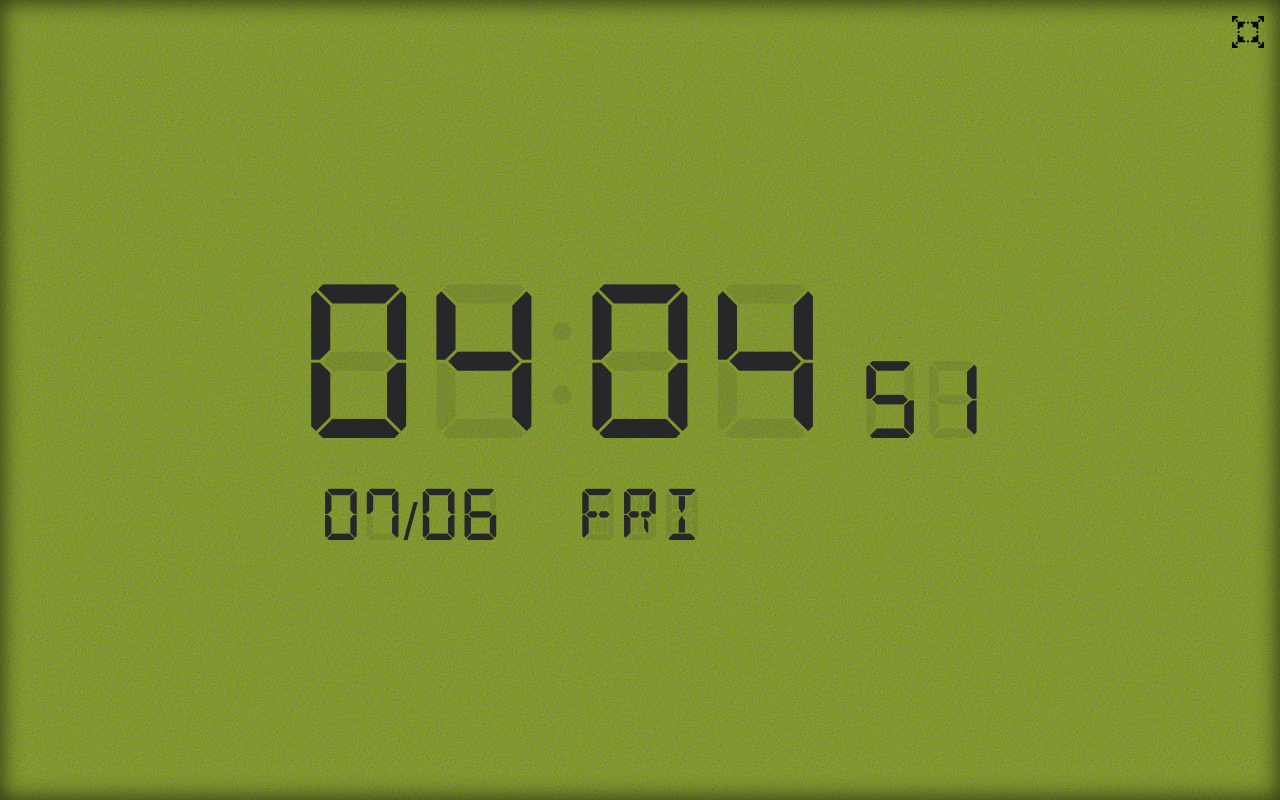
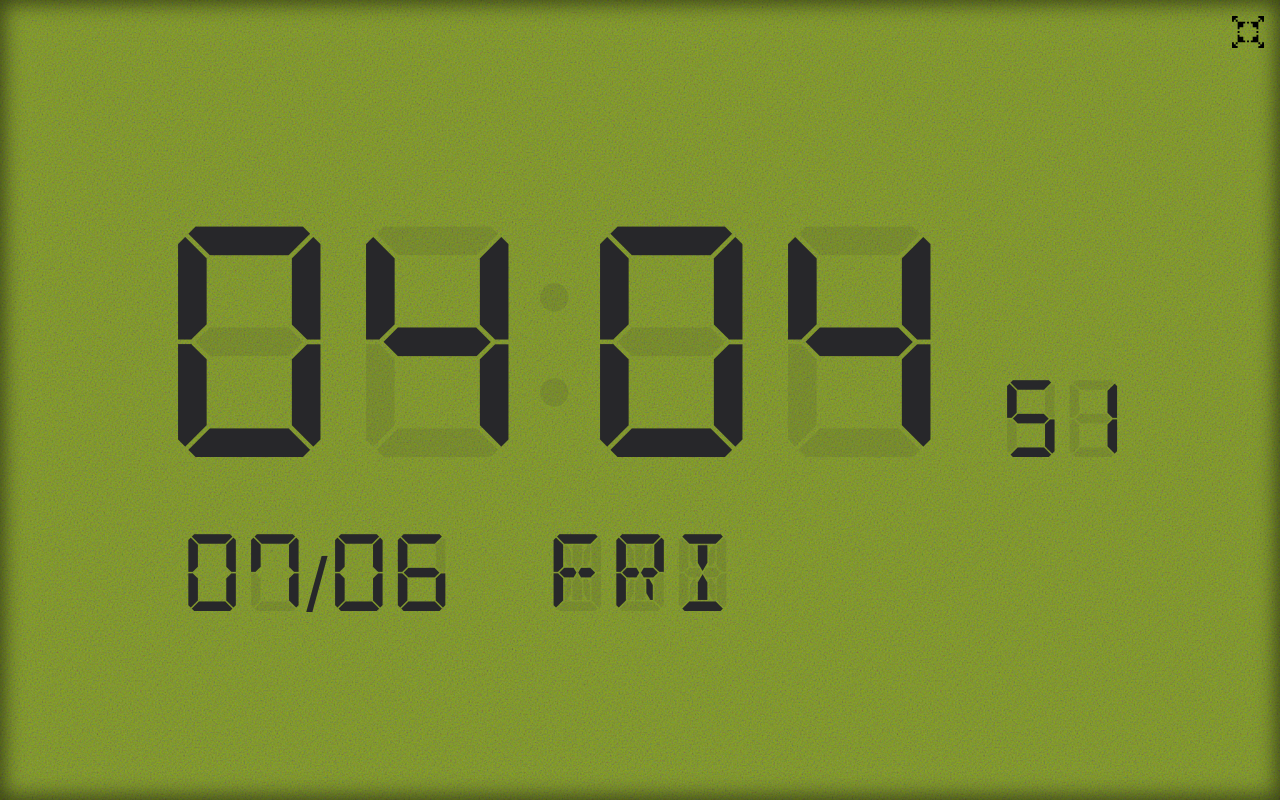
Before and after one commit to latamaosadi/masa, a Vue app: page / in a window 1280 px wide. Built offline with nearby package versions, Linux system fonts and the light colour scheme; no server answers.

Commit message:
improvement: enlarge font size

```diff
--- a/src/App.vue
+++ b/src/App.vue
@@ -57,7 +57,7 @@ onMounted(() => {
   @apply h-screen grid;
 }
 .clock-container .sub-module {
-  font-size: 4vw;
+  font-size: 6vw;
   @apply text-center;
 }
 </style>
--- a/src/components/ClockModule.vue
+++ b/src/components/ClockModule.vue
@@ -44,7 +44,7 @@ const railway = useDateFormat(useNow(), "AA");
 
 <style scoped>
 .clock {
-  font-size: 12vw;
+  font-size: 18vw;
   @apply mx-auto select-none mt-24;
 }
 .clock-container.landscape .clock {
```
